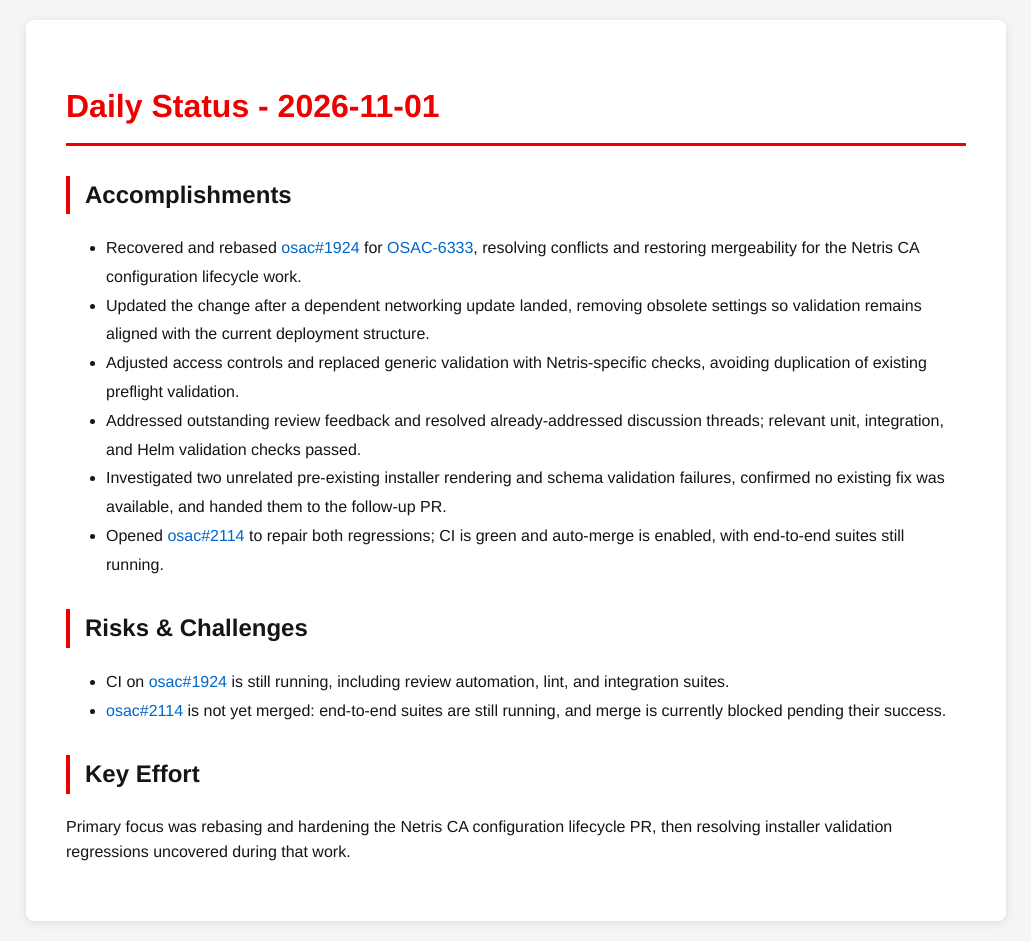
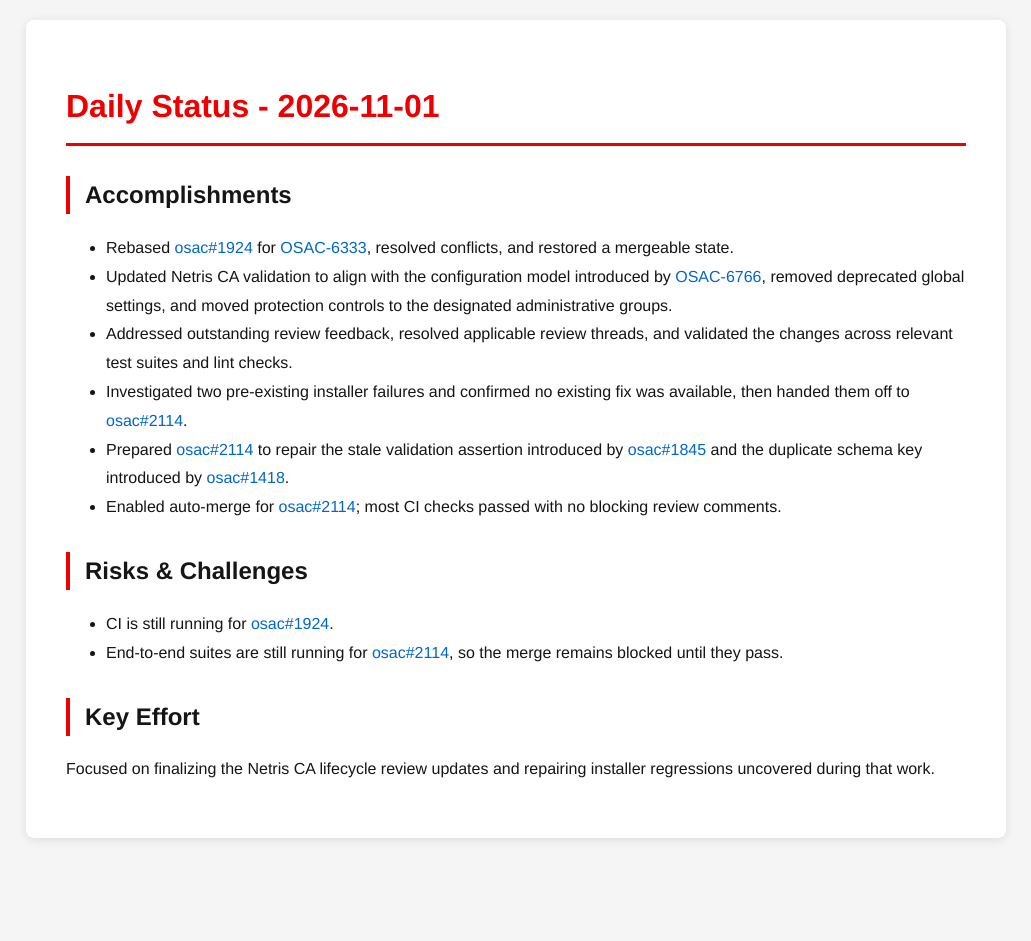
Before and after one commit to tzvatot/daily-status, a Jekyll site: the page built from 2026-11-01.md, in a window 1280 px wide. Shown: the whole page, without its empty margins (124-1155 px from the left). Built offline with Jekyll 4.4.1, drawn with Linux system fonts in a browser that asks for light colours; after the commit the page ends 900 px from its top, so only the background shows below that.

Commit message:
Daily status update - 2026-11-01

```diff
--- a/2026-11-01.md
+++ b/2026-11-01.md
@@ -7,16 +7,16 @@
 # Daily Status - 2026-11-01
 
 ## Accomplishments
-- Recovered and rebased [osac#1924](https://github.com/osac-project/osac/pull/1924) for [OSAC-6333](https://redhat.atlassian.net/browse/OSAC-6333), resolving conflicts and restoring mergeability for the Netris CA configuration lifecycle work.
-- Updated the change after a dependent networking update landed, removing obsolete settings so validation remains aligned with the current deployment structure.
-- Adjusted access controls and replaced generic validation with Netris-specific checks, avoiding duplication of existing preflight validation.
-- Addressed outstanding review feedback and resolved already-addressed discussion threads; relevant unit, integration, and Helm validation checks passed.
-- Investigated two unrelated pre-existing installer rendering and schema validation failures, confirmed no existing fix was available, and handed them to the follow-up PR.
-- Opened [osac#2114](https://github.com/osac-project/osac/pull/2114) to repair both regressions; CI is green and auto-merge is enabled, with end-to-end suites still running.
+- Rebased [osac#1924](https://github.com/osac-project/osac/pull/1924) for [OSAC-6333](https://redhat.atlassian.net/browse/OSAC-6333), resolved conflicts, and restored a mergeable state.
+- Updated Netris CA validation to align with the configuration model introduced by [OSAC-6766](https://redhat.atlassian.net/browse/OSAC-6766), removed deprecated global settings, and moved protection controls to the designated administrative groups.
+- Addressed outstanding review feedback, resolved applicable review threads, and validated the changes across relevant test suites and lint checks.
+- Investigated two pre-existing installer failures and confirmed no existing fix was available, then handed them off to [osac#2114](https://github.com/osac-project/osac/pull/2114).
+- Prepared [osac#2114](https://github.com/osac-project/osac/pull/2114) to repair the stale validation assertion introduced by [osac#1845](https://github.com/osac-project/osac/pull/1845) and the duplicate schema key introduced by [osac#1418](https://github.com/osac-project/osac/pull/1418).
+- Enabled auto-merge for [osac#2114](https://github.com/osac-project/osac/pull/2114); most CI checks passed with no blocking review comments.
 
 ## Risks & Challenges
-- CI on [osac#1924](https://github.com/osac-project/osac/pull/1924) is still running, including review automation, lint, and integration suites.
-- [osac#2114](https://github.com/osac-project/osac/pull/2114) is not yet merged: end-to-end suites are still running, and merge is currently blocked pending their success.
+- CI is still running for [osac#1924](https://github.com/osac-project/osac/pull/1924).
+- End-to-end suites are still running for [osac#2114](https://github.com/osac-project/osac/pull/2114), so the merge remains blocked until they pass.
 
 ## Key Effort
-Primary focus was rebasing and hardening the Netris CA configuration lifecycle PR, then resolving installer validation regressions uncovered during that work.
+Focused on finalizing the Netris CA lifecycle review updates and repairing installer regressions uncovered during that work.
```
